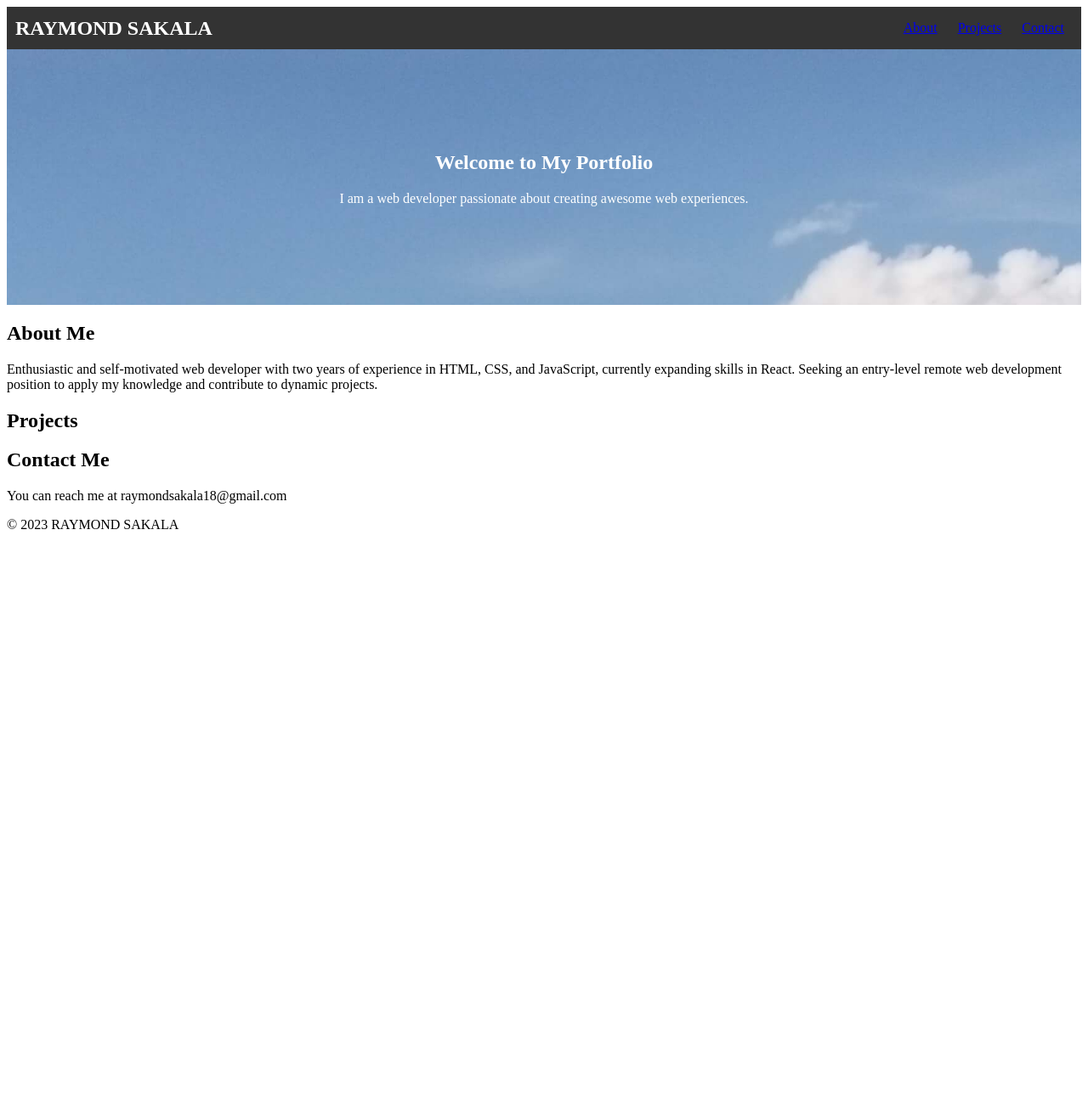
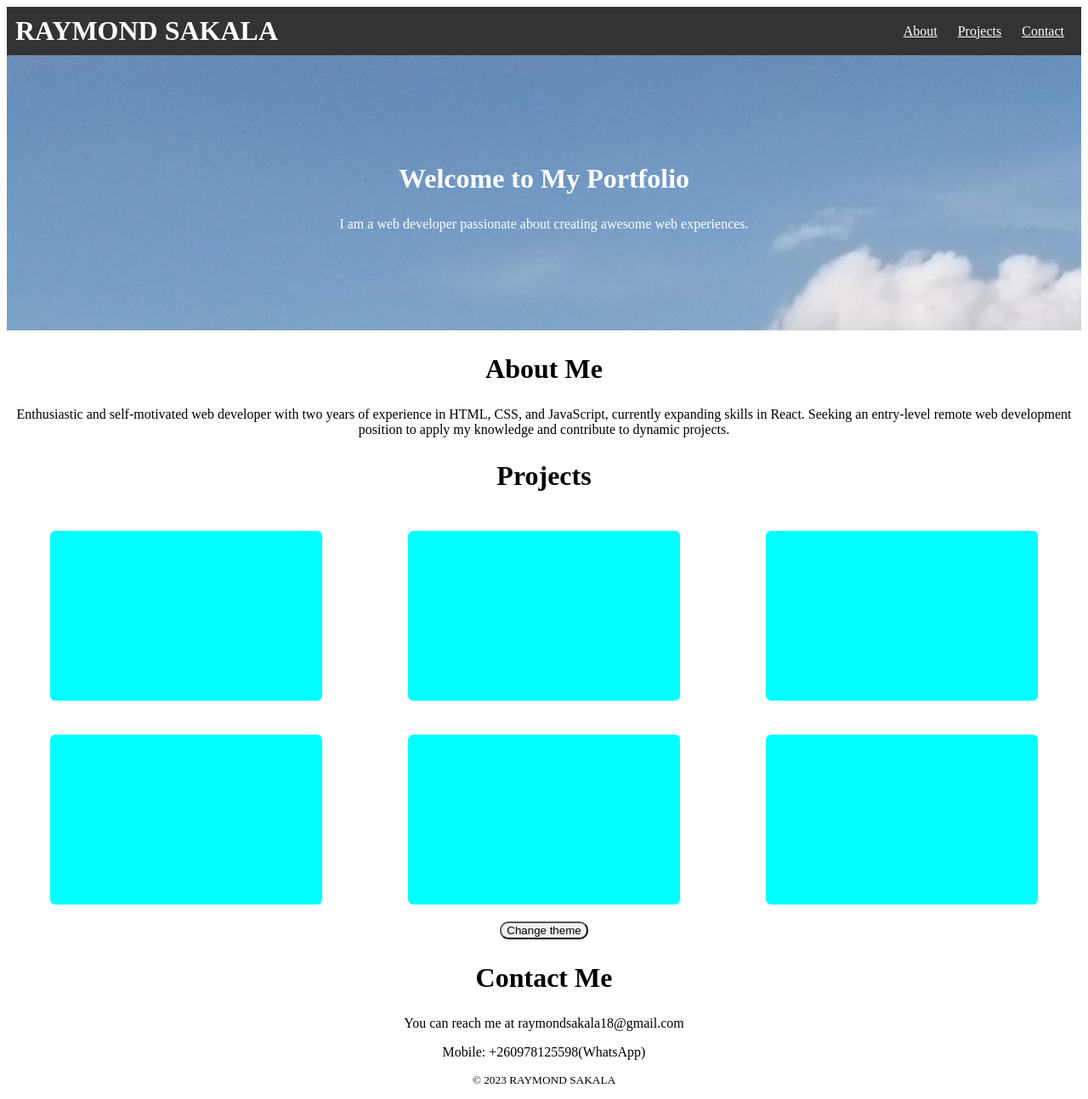
Before and after one commit to RayTheGreat18/Raymond-Sakala-portifolio-website, a plain HTML site: page index.html in a window 1280 px wide. Shown: the whole page at 85% size. Before the commit the page ends 800 px from the top, so only its background shows below. Drawn offline with Linux system fonts and the light colour scheme.

Commit message:
Add project cards

```diff
--- a/index.html
+++ b/index.html
@@ -12,9 +12,9 @@
         <div class="container" id="nav-children">
             <h1>RAYMOND SAKALA</h1>
             <ul>
-                <li><a href="#about">About</a></li>
-                <li><a href="#projects">Projects</a></li>
-                <li><a href="#contact">Contact</a></li>
+                <li><a href="#about" class="lists">About</a></li>
+                <li><a href="#projects" class="lists">Projects</a></li>
+                <li><a href="#contact" class="lists">Contact</a></li>
             </ul>
         </div>
     </nav>
@@ -44,8 +44,16 @@
     <section id="projects" class="projects">
         <div class="container">
             <h2>Projects</h2>
-            <!-- Your project cards will go here -->
+            <div class="project-card">
+                <div class="card"></div>
+                <div class="card"></div>
+                <div class="card"></div>
+                <div class="card"></div>
+                <div class="card"></div>
+                <div class="card"></div>
+            </div>
         </div>
+        <button id="dark-light-theme">Change theme</button>
     </section>
 
     <!-- Contact Section -->
@@ -53,13 +61,14 @@
         <div class="container">
             <h2>Contact Me</h2>
             <p>You can reach me at raymondsakala18@gmail.com</p>
+            <p>Mobile: +260978125598(WhatsApp)</p>
         </div>
     </section>
 
     <!-- Footer -->
     <footer>
         <div class="container">
-            <p>&copy; 2023 RAYMOND SAKALA</p>
+            <small><p>&copy; 2023 RAYMOND SAKALA</p></small>
         </div>
     </footer>
 
--- a/script.js
+++ b/script.js
@@ -0,0 +1,5 @@
+const darkLightTheme = document.getElementById("dark-light-theme")
+// console.log(darkLightTheme)
+darkLightTheme.addEventListener("click", ()=>{
+    console.log("button works")
+})
--- a/styles.css
+++ b/styles.css
@@ -1,6 +1,10 @@
 /* Add your CSS styles here */
 
 /* Example styles for the hero section */
+body {
+    text-align: center;
+}
+
 #nav-children {
     display: flex;
     justify-content: space-between;
@@ -9,6 +13,15 @@
 
 h1 {
     margin: 10px;
+}
+
+h1,h2 {
+    font-size: 2em;
+}
+
+.lists {
+    color: white;
+    list-style: none;
 }
 
 .hero {
@@ -35,4 +48,25 @@ nav ul li {
     margin-right: 20px;
 }
 
+.project-card {
+    display: grid;
+    grid-template-columns: 1fr 1fr 1fr;
+    grid-template-rows: 1fr 1fr;
+    justify-items: center;
+    align-items: center;
+}
+
+.card {
+    height: 200px;
+    width: 320px;
+    background-color: aqua;
+    border-radius: 6px;
+    margin: 20px;
+    flex-wrap: order;
+}
+
+#dark-light-theme {
+    border-radius: 10px;
+}
+
 /* Add more CSS rules for styling your website as needed. */
```
